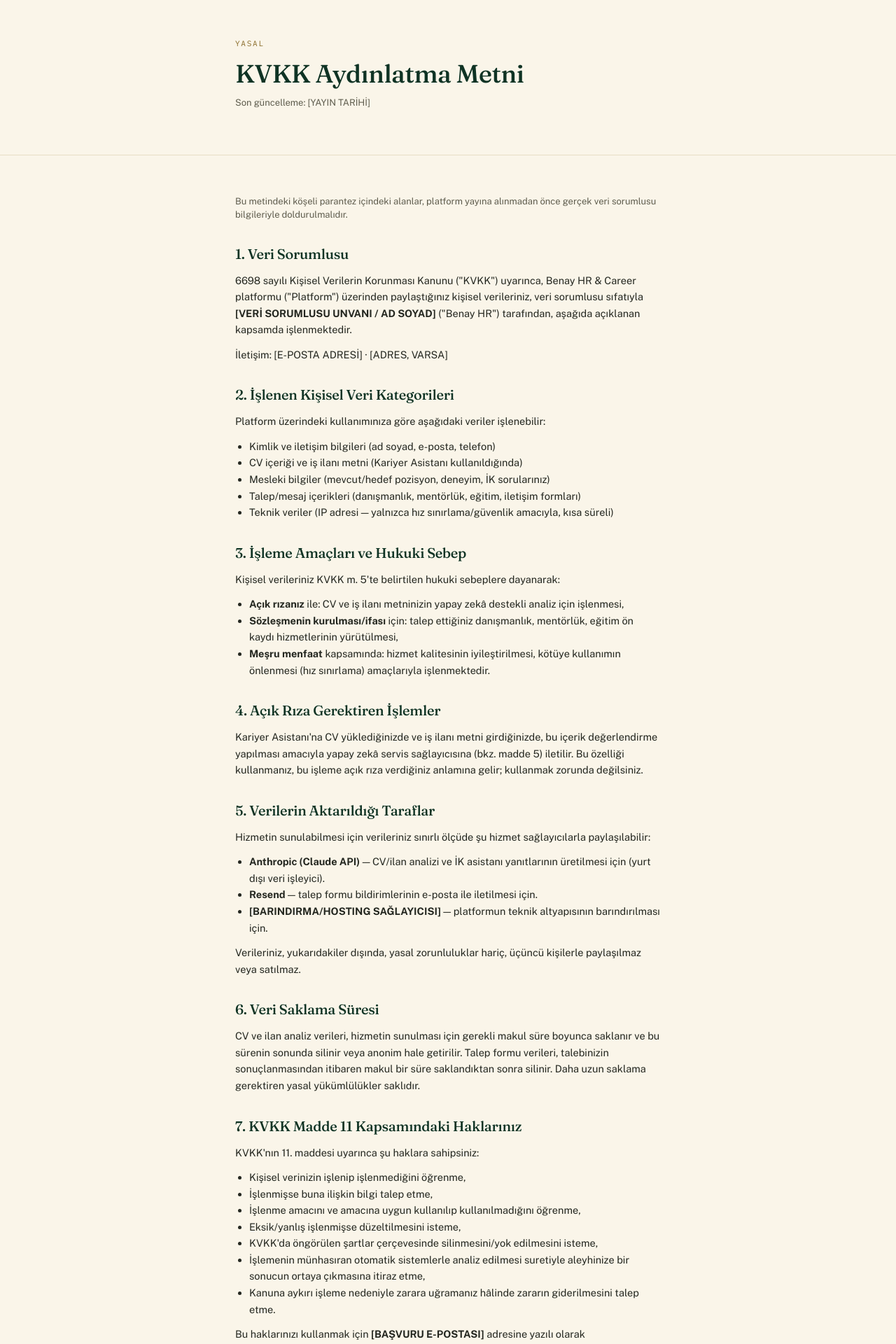
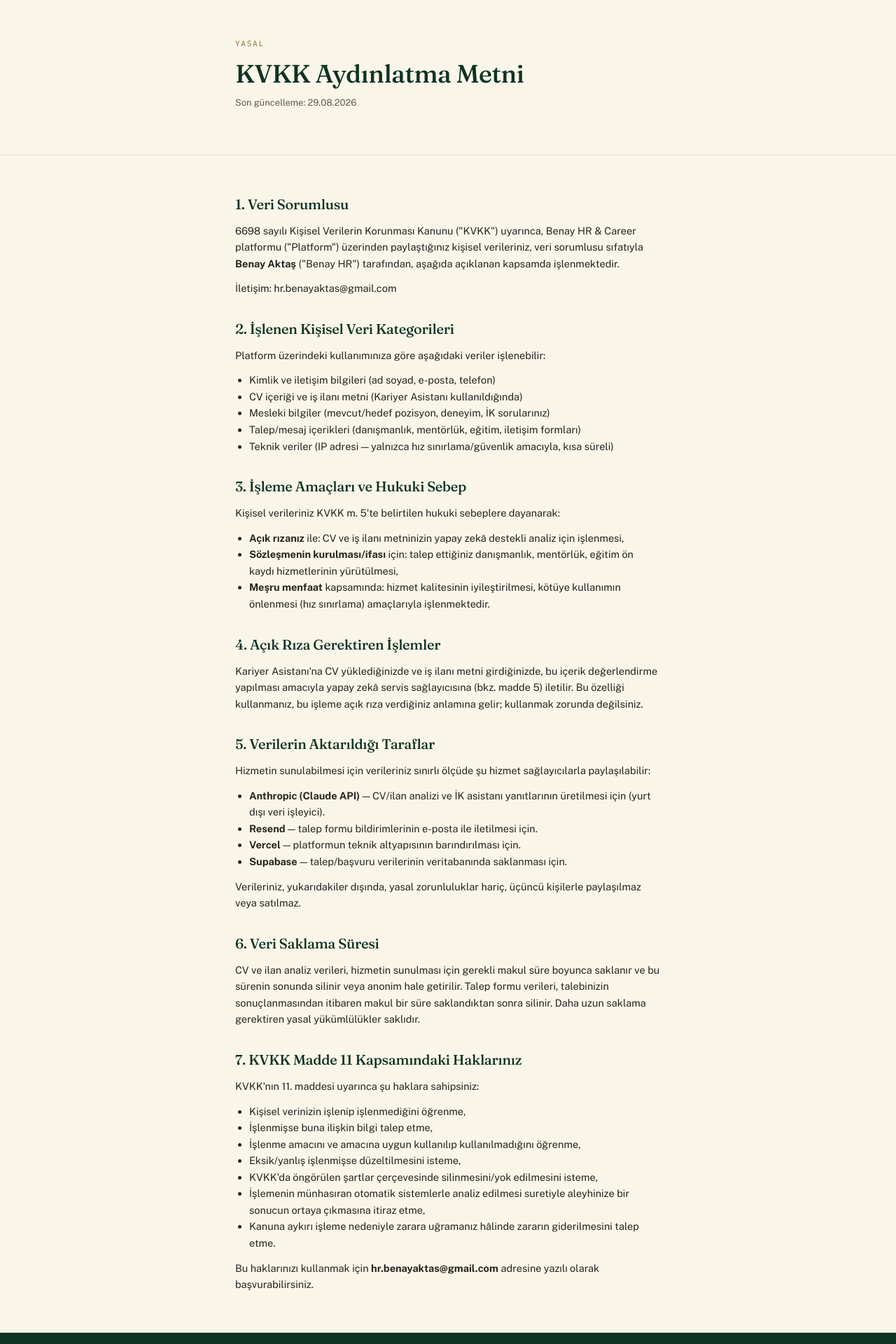
Before and after one commit to benay00-cmyk/benay-ht-career, a Next.js app: page /kvkk-aydinlatma-metni in a window 1280 px wide. Shown: the part 80-2000 px from the top of the page at 70% size. Built offline with nearby package versions, Linux system fonts and the light colour scheme; no server answers.

Commit message:
Fill in KVKK/legal page placeholders with real contact info, add consent checkboxes to lead forms

```diff
--- a/src/app/(marketing)/cerez-politikasi/page.tsx
+++ b/src/app/(marketing)/cerez-politikasi/page.tsx
@@ -6,7 +6,7 @@
 
 export default function CerezPolitikasiPage() {
   return (
-    <LegalPage title="Çerez Politikası" updatedAt="[YAYIN TARİHİ]">
+    <LegalPage title="Çerez Politikası" updatedAt="29.08.2026">
       <LegalSection title="Şu An Durum">
         <p>
           Bu platform şu anda reklam, analitik veya izleme amaçlı hiçbir
@@ -28,8 +28,9 @@
 
       <LegalSection title="Sorularınız İçin">
         <p>
-          Çerez kullanımıyla ilgili sorularınız için <strong>[BAŞVURU E-POSTASI]</strong>{" "}
-          adresinden bize ulaşabilirsiniz.
+          Çerez kullanımıyla ilgili sorularınız için{" "}
+          <strong>hr.benayaktas@gmail.com</strong> adresinden bize
+          ulaşabilirsiniz.
         </p>
       </LegalSection>
     </LegalPage>
--- a/src/app/(marketing)/gizlilik-politikasi/page.tsx
+++ b/src/app/(marketing)/gizlilik-politikasi/page.tsx
@@ -7,7 +7,7 @@
 
 export default function GizlilikPolitikasiPage() {
   return (
-    <LegalPage title="Gizlilik Politikası" updatedAt="[YAYIN TARİHİ]">
+    <LegalPage title="Gizlilik Politikası" updatedAt="29.08.2026">
       <p>
         Bu sayfa, Benay HR &amp; Career platformunu kullanırken verilerinizin
         nasıl işlendiğini sade bir dille anlatır. Yasal ayrıntılar için{" "}
@@ -40,7 +40,7 @@
 
       <LegalSection title="Dosya Yükleme Güvenliği">
         <ul className="list-disc pl-5">
-          <li>Yalnızca PDF formatındaki dosyalar kabul edilir.</li>
+          <li>Yalnızca PDF ve Word (.docx) formatındaki dosyalar kabul edilir.</li>
           <li>Maksimum dosya boyutu 4 MB ile sınırlıdır.</li>
           <li>Yüklenen dosyalar analiz amacı dışında kullanılmaz.</li>
         </ul>
@@ -49,7 +49,7 @@
       <LegalSection title="Verilerinizin Silinmesini Talep Etme">
         <p>
           Bize ilettiğiniz herhangi bir verinin silinmesini istediğinizde,{" "}
-          <strong>[BAŞVURU E-POSTASI]</strong> adresine yazmanız yeterlidir.
+          <strong>hr.benayaktas@gmail.com</strong> adresine yazmanız yeterlidir.
           Talebinizi makul bir süre içinde yerine getiririz.
         </p>
       </LegalSection>
@@ -70,7 +70,7 @@
           <Link href="/iletisim" className="text-navy-deep underline underline-offset-2 hover:text-gold-deep">
             iletişim formu
           </Link>
-          {" "}üzerinden ya da <strong>[BAŞVURU E-POSTASI]</strong> adresinden
+          {" "}üzerinden ya da <strong>hr.benayaktas@gmail.com</strong> adresinden
           bize ulaşabilirsiniz.
         </p>
       </LegalSection>
--- a/src/app/(marketing)/kvkk-aydinlatma-metni/page.tsx
+++ b/src/app/(marketing)/kvkk-aydinlatma-metni/page.tsx
@@ -6,21 +6,16 @@
 
 export default function KvkkAydinlatmaMetniPage() {
   return (
-    <LegalPage title="KVKK Aydınlatma Metni" updatedAt="[YAYIN TARİHİ]">
-      <p className="text-[13px] text-ink-muted">
-        Bu metindeki köşeli parantez içindeki alanlar, platform yayına
-        alınmadan önce gerçek veri sorumlusu bilgileriyle doldurulmalıdır.
-      </p>
-
+    <LegalPage title="KVKK Aydınlatma Metni" updatedAt="29.08.2026">
       <LegalSection title="1. Veri Sorumlusu">
         <p>
           6698 sayılı Kişisel Verilerin Korunması Kanunu (&quot;KVKK&quot;)
           uyarınca, Benay HR &amp; Career platformu (&quot;Platform&quot;)
           üzerinden paylaştığınız kişisel verileriniz, veri sorumlusu sıfatıyla{" "}
-          <strong>[VERİ SORUMLUSU UNVANI / AD SOYAD]</strong> (&quot;Benay
-          HR&quot;) tarafından, aşağıda açıklanan kapsamda işlenmektedir.
+          <strong>Benay Aktaş</strong> (&quot;Benay HR&quot;) tarafından,
+          aşağıda açıklanan kapsamda işlenmektedir.
         </p>
-        <p>İletişim: [E-POSTA ADRESİ] · [ADRES, VARSA]</p>
+        <p>İletişim: hr.benayaktas@gmail.com</p>
       </LegalSection>
 
       <LegalSection title="2. İşlenen Kişisel Veri Kategorileri">
@@ -86,8 +81,12 @@
             iletilmesi için.
           </li>
           <li>
-            <strong>[BARINDIRMA/HOSTING SAĞLAYICISI]</strong> — platformun
-            teknik altyapısının barındırılması için.
+            <strong>Vercel</strong> — platformun teknik altyapısının
+            barındırılması için.
+          </li>
+          <li>
+            <strong>Supabase</strong> — talep/başvuru verilerinin veritabanında
+            saklanması için.
           </li>
         </ul>
         <p>
@@ -118,8 +117,9 @@
           <li>Kanuna aykırı işleme nedeniyle zarara uğramanız hâlinde zararın giderilmesini talep etme.</li>
         </ul>
         <p>
-          Bu haklarınızı kullanmak için <strong>[BAŞVURU E-POSTASI]</strong>{" "}
-          adresine yazılı olarak başvurabilirsiniz.
+          Bu haklarınızı kullanmak için{" "}
+          <strong>hr.benayaktas@gmail.com</strong> adresine yazılı olarak
+          başvurabilirsiniz.
         </p>
       </LegalSection>
     </LegalPage>
--- a/src/features/hr-map/components/mentorship-form.tsx
+++ b/src/features/hr-map/components/mentorship-form.tsx
@@ -1,6 +1,7 @@
 "use client";
 
 import * as React from "react";
+import Link from "next/link";
 import { useForm } from "react-hook-form";
 import { zodResolver } from "@hookform/resolvers/zod";
 import { Loader2, CheckCircle2 } from "lucide-react";
@@ -141,6 +142,27 @@
           </div>
         </div>
 
+        <div>
+          <label className="flex items-start gap-2.5 text-[13px] text-ink-muted">
+            <input
+              type="checkbox"
+              {...register("kvkkConsent")}
+              className="mt-0.5 size-4 shrink-0 accent-gold-deep"
+            />
+            <span>
+              <Link
+                href="/kvkk-aydinlatma-metni"
+                target="_blank"
+                className="text-navy-deep underline underline-offset-2 hover:text-gold-deep"
+              >
+                KVKK Aydınlatma Metni
+              </Link>
+              &apos;ni okudum, kişisel verilerimin işlenmesini onaylıyorum.
+            </span>
+          </label>
+          <FieldError message={errors.kvkkConsent?.message} />
+        </div>
+
         {serverError && (
           <p role="alert" className="text-[13.5px] text-rose-600">
             {serverError}
--- a/src/features/leads/components/lead-request-form.tsx
+++ b/src/features/leads/components/lead-request-form.tsx
@@ -1,6 +1,7 @@
 "use client";
 
 import * as React from "react";
+import Link from "next/link";
 import { useForm } from "react-hook-form";
 import { zodResolver } from "@hookform/resolvers/zod";
 import { Loader2, CheckCircle2 } from "lucide-react";
@@ -119,6 +120,27 @@
           <FieldError message={errors.message?.message} />
         </div>
 
+        <div>
+          <label className="flex items-start gap-2.5 text-[13px] text-ink-muted">
+            <input
+              type="checkbox"
+              {...register("kvkkConsent")}
+              className="mt-0.5 size-4 shrink-0 accent-gold-deep"
+            />
+            <span>
+              <Link
+                href="/kvkk-aydinlatma-metni"
+                target="_blank"
+                className="text-navy-deep underline underline-offset-2 hover:text-gold-deep"
+              >
+                KVKK Aydınlatma Metni
+              </Link>
+              &apos;ni okudum, kişisel verilerimin işlenmesini onaylıyorum.
+            </span>
+          </label>
+          <FieldError message={errors.kvkkConsent?.message} />
+        </div>
+
         {serverError && (
           <p role="alert" className="text-[13.5px] text-rose-600">
             {serverError}
--- a/src/lib/leads/schema.ts
+++ b/src/lib/leads/schema.ts
@@ -32,6 +32,9 @@
     .min(10, "En büyük problemi biraz daha detaylandırın."),
   expectation: z.string().min(10, "Beklentinizi biraz daha detaylandırın."),
   preferredContact: z.enum(["email", "telefon", "video-gorusme"]),
+  kvkkConsent: z
+    .boolean()
+    .refine((v) => v === true, "Devam etmek için KVKK Aydınlatma Metni'ni onaylamanız gerekir."),
 });
 
 export type MentorshipLeadValues = z.infer<typeof mentorshipLeadSchema>;
@@ -43,6 +46,9 @@
   email: z.string().email("Geçerli bir e-posta adresi girin."),
   phone: z.string().optional(),
   message: z.string().min(10, "Mesajınızı biraz daha detaylandırın."),
+  kvkkConsent: z
+    .boolean()
+    .refine((v) => v === true, "Devam etmek için KVKK Aydınlatma Metni'ni onaylamanız gerekir."),
 });
 
 export type GeneralLeadValues = z.infer<typeof generalLeadSchema>;
```
